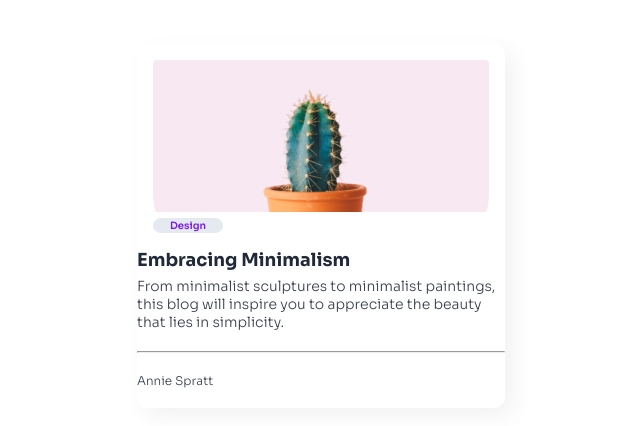
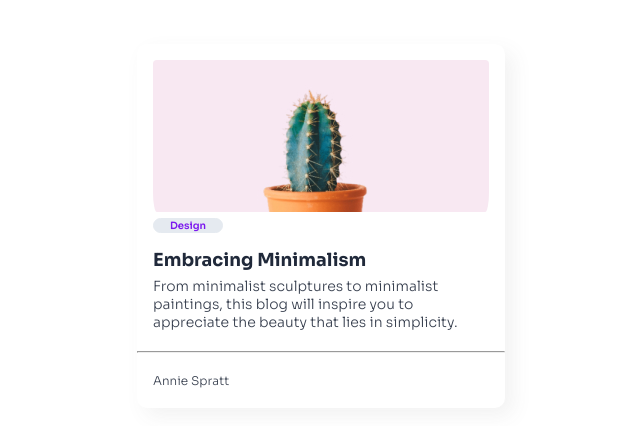
Before and after one commit to Seharish-Fatima/Minimal-Blog-Card, a plain HTML site: page index.html in a window 1280 px wide. Shown: the part 174-600 px from the top of the page, without its empty margins (319-959 px from the left). Drawn offline with Linux system fonts and the light colour scheme.

Commit message:
Completed

```diff
--- a/style.css
+++ b/style.css
@@ -65,6 +65,7 @@ h1 {
   font-weight: 700;
   font-style: normal;
   font-size: 1.125rem;
+  margin-left: 16px;
 }
 
 p {
@@ -75,6 +76,8 @@ p {
   font-weight: 300;
   font-style: normal;
   font-size: 0.875rem;
+  margin-left: 16px;
+  margin-right: 16px;
 }
 
 .name {
@@ -85,6 +88,7 @@ p {
   font-weight: 300;
   font-style: normal;
   font-size: 0.75rem;
+  margin-left: 16px;
 }
 
 hr {
```
